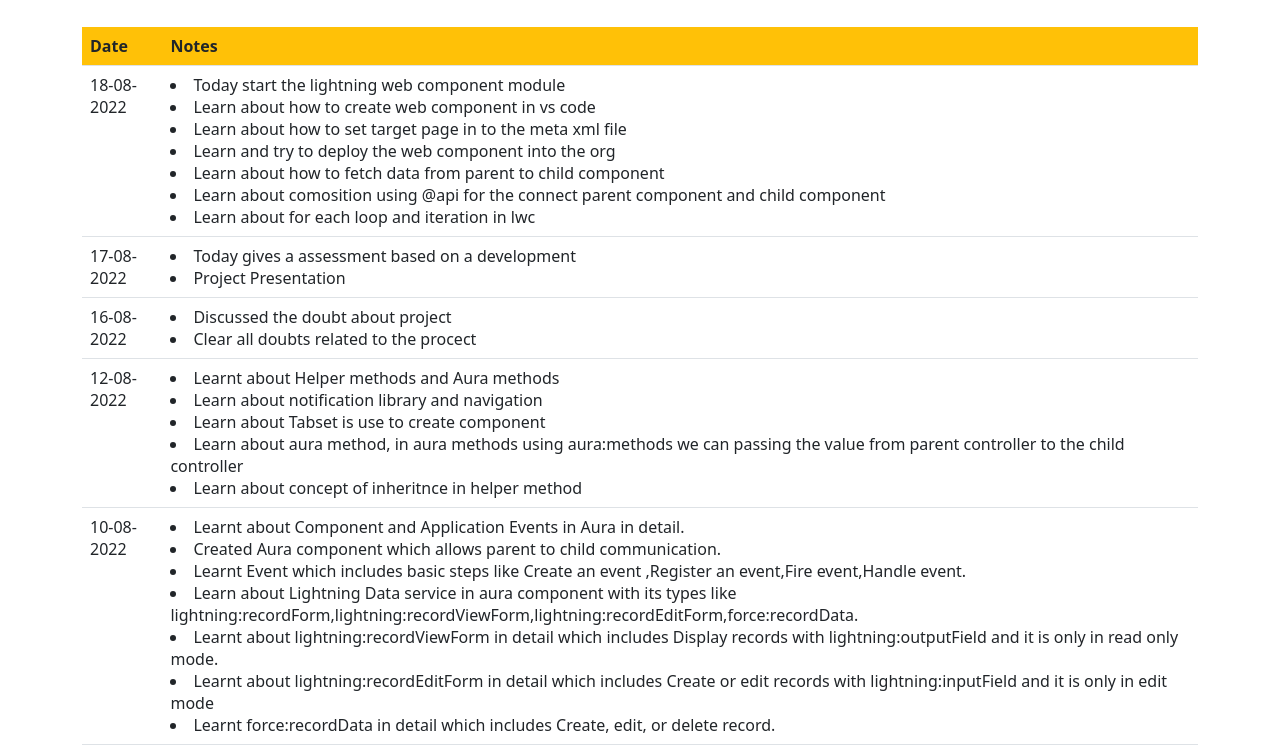
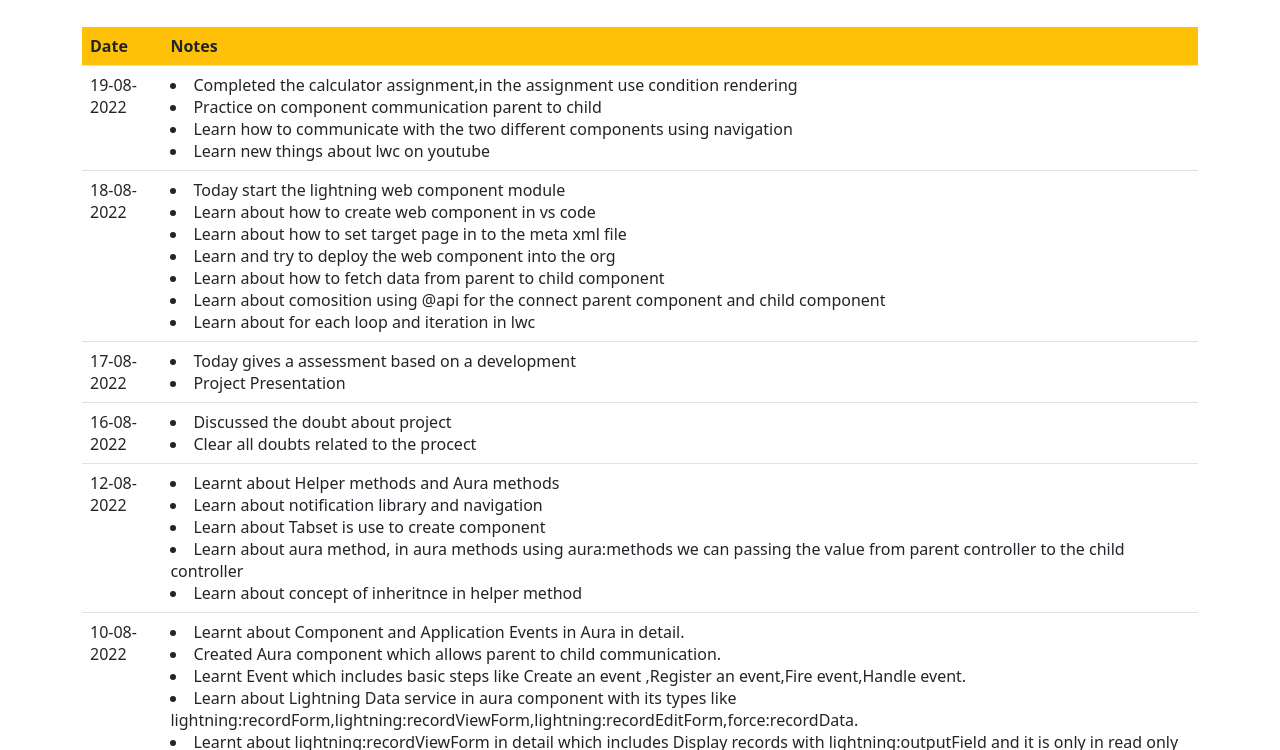
Before and after one commit to lucky-mrk/lucky-mrk.github.io, a plain HTML site: page Journal.html in a window 1280 px wide. Shown: the part 53-803 px from the top of the page. Drawn offline with nearby package versions, Linux system fonts and the light colour scheme.

Commit message:
Add files via upload

```diff
--- a/Journal.html
+++ b/Journal.html
@@ -17,6 +17,15 @@
 				</tr>
 			</thead>
 			<tbody>
+			<tr>
+				<td>19-08-2022</td>
+				<td>
+				<li>Completed the calculator assignment,in the assignment use condition rendering</li>
+				<li>Practice on component communication parent to child</li>
+				<li>Learn how to communicate with the two different components  using navigation</li>
+				<li>Learn new things about lwc on youtube </li>
+				</td>
+			</tr>
 			<tr>
 				<td>18-08-2022</td>
 				<td>
```
